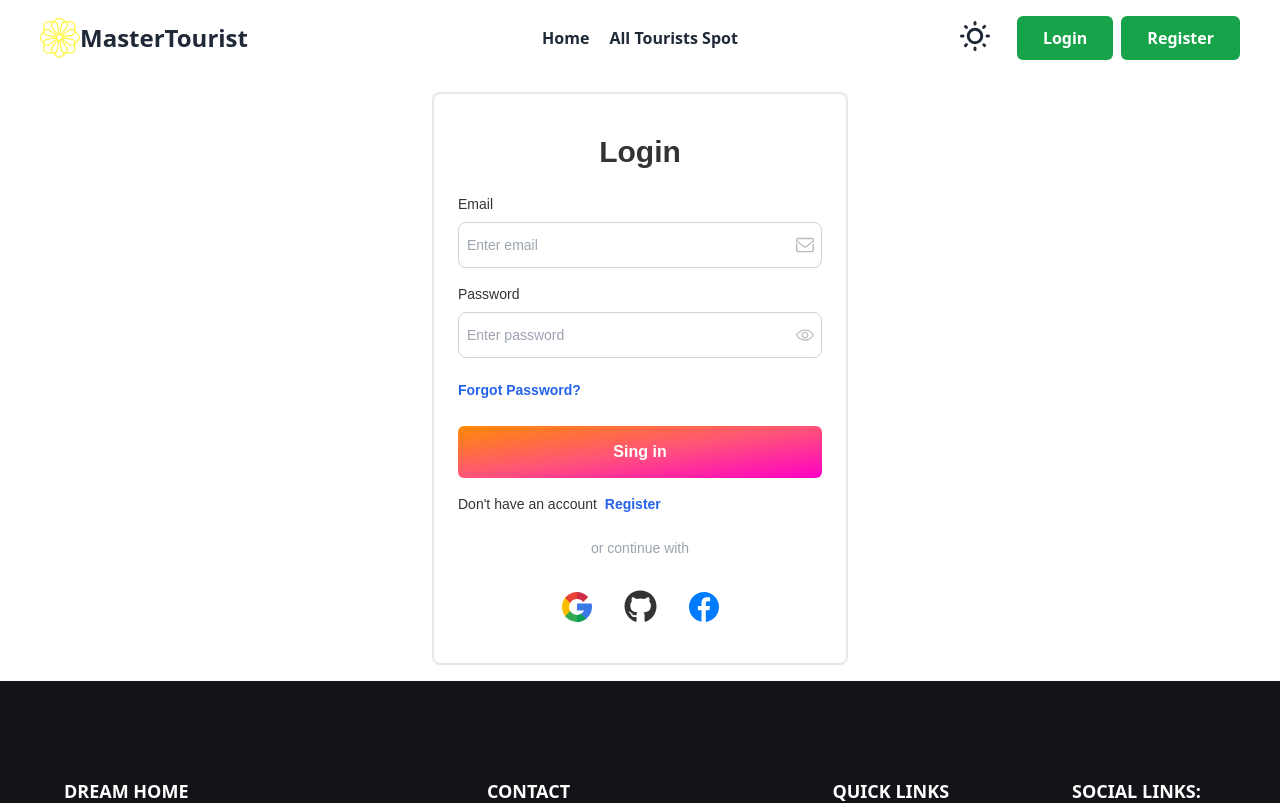
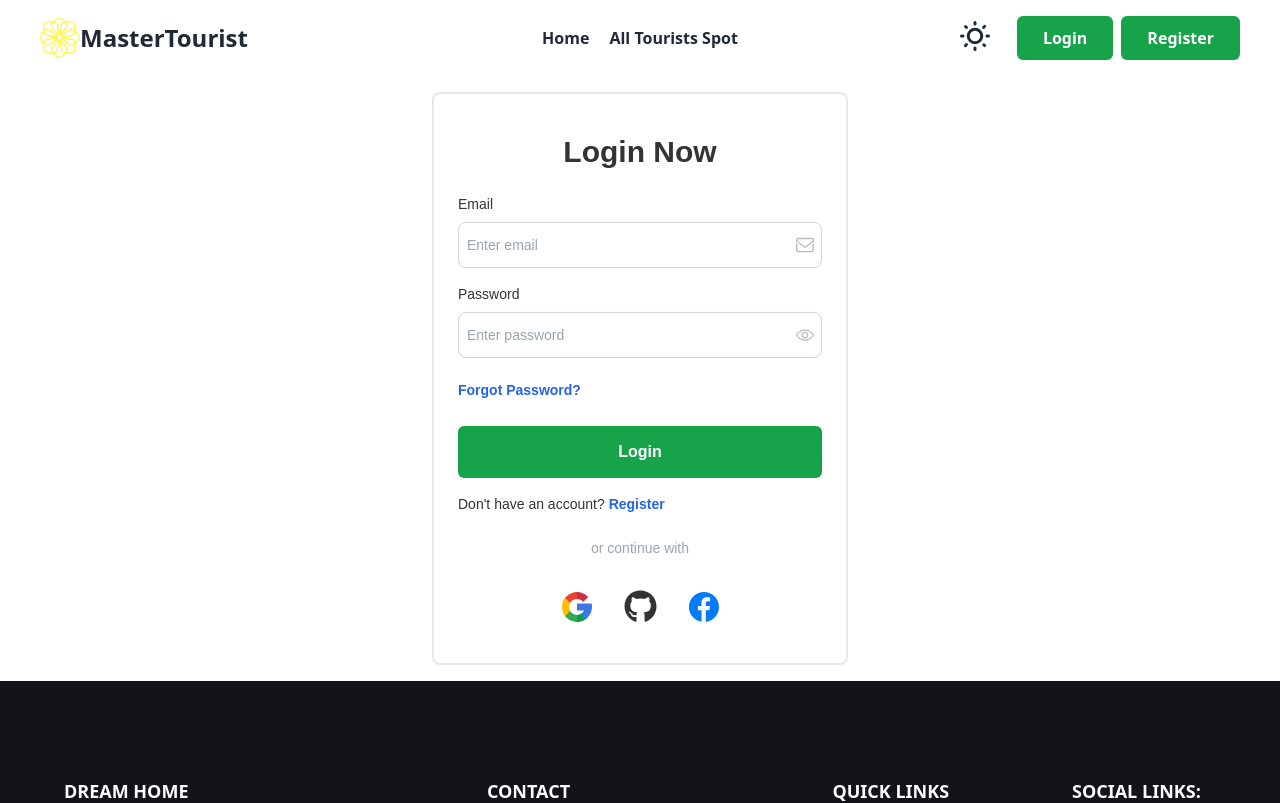
Before and after one commit to Sohana-Karniz-Mimmi/Turio-client, a React (Vite) app: page /login in a window 1280 px wide. Shown: the top 803 px of the page. Built offline with nearby package versions, Linux system fonts and the light colour scheme; no server answers.

Commit message:
update login and register form

```diff
--- a/src/Pages/Login.jsx
+++ b/src/Pages/Login.jsx
@@ -101,7 +101,7 @@ const Login = () => {
     return (
         <>
             <Helmet>
-                <title>Sing in - Master Tourist</title>
+                <title>Login - Master Tourist</title>
             </Helmet>
 
             <div>
@@ -118,7 +118,7 @@ const Login = () => {
                         <div className="md:max-w-md w-full dark:bg-white border-2 sm:px-6 p-4 rounded-lg">
                             <form onSubmit={handleSubmit(handleLoginForm)}>
                                 <div className="my-6 text-center">
-                                    <h3 className="text-3xl font-extrabold">Login</h3>
+                                    <h3 className="text-3xl font-extrabold">Login Now</h3>
                                 </div>
                                 <div>
                                     <label className="text-sm block mb-2">Email</label>
@@ -166,17 +166,18 @@ const Login = () => {
                                     </div>
                                 </div>
 
+                                {/* Button */}
                                 <div className="mt-6">
                                     <button className=" w-full relative p-0.5 inline-flex items-center justify-center font-bold overflow-hidden group rounded-md">
-                                        <span className="w-full h-full bg-gradient-to-br from-[#ff8a05] via-[#ff5478] to-[#ff00c6] group-hover:from-[#ff00c6] group-hover:via-[#ff5478] group-hover:to-[#ff8a05] absolute"></span>
+                                        <span className="w-full h-full bg-green-600 absolute"></span>
                                         <span className="relative md:px-6 md:py-3 px-3 py-2 transition-all ease-out rounded-md group-hover:bg-opacity-0 duration-400">
-                                            <span className="relative text-white md:text-[16px] text-sm">Sing in</span>
+                                            <span className="relative text-white md:text-[16px] text-sm">Login</span>
                                         </span>
                                     </button>
                                 </div>
 
                                 <div className="">
-                                    <p className="text-sm mt-4 ">Don't have an account <Link to={`/register`} className="text-blue-600 font-semibold hover:underline ml-1 whitespace-nowrap">Register</Link></p>
+                                    <p className="text-sm mt-4 ">Don't have an account?<Link to={`/register`} className="text-blue-600 font-semibold hover:underline ml-1 whitespace-nowrap">Register</Link></p>
                                 </div>
                                 <p className="mb-8 mt-6 text-sm text-gray-400 text-center">or continue with</p>
 
--- a/src/Pages/Register.jsx
+++ b/src/Pages/Register.jsx
@@ -195,17 +195,18 @@ const Register = () => {
                                     </div>
                                 </div>
 
+                                {/* Button */}
                                 <div className="mt-6">
                                     <button className=" w-full relative p-0.5 inline-flex items-center justify-center font-bold overflow-hidden group rounded-md">
-                                        <span className="w-full h-full bg-gradient-to-br from-[#ff8a05] via-[#ff5478] to-[#ff00c6] group-hover:from-[#ff00c6] group-hover:via-[#ff5478] group-hover:to-[#ff8a05] absolute"></span>
+                                        <span className="w-full h-full bg-green-600 absolute"></span>
                                         <span className="relative md:px-6 md:py-3 px-3 py-2 transition-all ease-out rounded-md group-hover:bg-opacity-0 duration-400">
-                                            <span className="relative text-white md:text-[16px] text-sm">Sing Up</span>
+                                            <span className="relative text-white md:text-[16px] text-sm">Register</span>
                                         </span>
                                     </button>
                                 </div>
 
                                 <div className="">
-                                    <p className="text-sm mt-4 ">Don't have an account <Link to={`/login`} className="text-blue-600 font-semibold hover:underline ml-1 whitespace-nowrap">Login</Link></p>
+                                    <p className="text-sm mt-4 ">Already have an account?<Link to={`/login`} className="text-blue-600 font-semibold hover:underline ml-1 whitespace-nowrap">Login</Link></p>
                                 </div>
                                 <p className="mb-8 mt-6 text-sm text-gray-400 text-center">or continue with</p>
                                 <div className="space-x-8 mb-6 flex justify-center">
```
